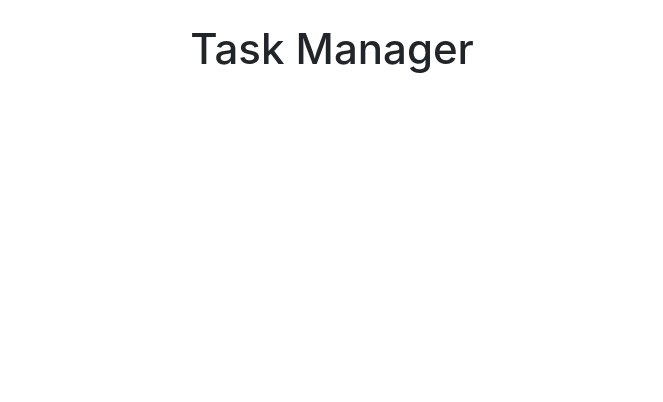
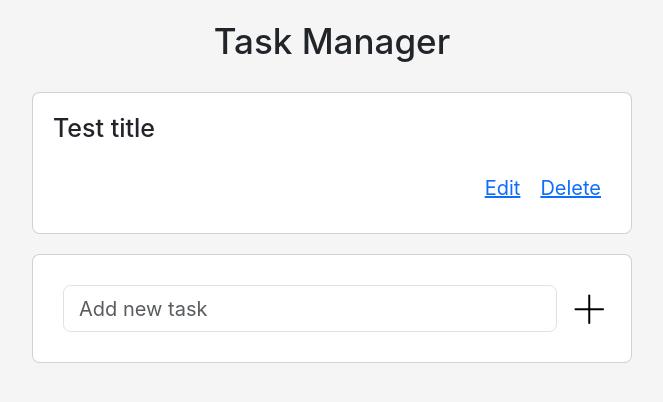
Before and after one commit to RudovichNazar23/ReactTaskManager, a React (Create React App) app in the folder task_manager/: page / in a window 1280 px wide. Shown: the top 402 px of the page, without its empty margins (308-971 px from the left). Built offline with nearby package versions, Linux system fonts and the light colour scheme.

Commit message:
added logic for components

```diff
--- a/task_manager/src/App.css
+++ b/task_manager/src/App.css
@@ -1,3 +1,7 @@
 * {
-  font-size: 24px;
+  font-size: 20px;
 }
+
+body {
+  background-color: whitesmoke;
+}
--- a/task_manager/src/App.js
+++ b/task_manager/src/App.js
@@ -1,10 +1,13 @@
 import React from "react";
 import './App.css';
+
+import TaskList from "./components/TaskList";
 
 function App() {
   return (
     <div className="container d-flex flex-column align-items-center m-auto">
         <h3 className="text-center p-3">Task Manager</h3>
+        <TaskList tasks={[{"title": "Test title", "content": "Create task manager using React"}]} />
     </div>
   );
 }
--- a/task_manager/src/components/NewTaskForm.js
+++ b/task_manager/src/components/NewTaskForm.js
@@ -0,0 +1,13 @@
+function NewTaskForm(){
+    return (
+        <form className="container d-flex flex-row p-0">
+            <input className="form-control m-2" placeholder="Add new task"/>
+            <button className="btn p-0 m-1">
+                <img src="/add.png" />
+            </button>
+        </form>
+    );
+};
+
+
+export default NewTaskForm;
--- a/task_manager/src/components/Task.js
+++ b/task_manager/src/components/Task.js
@@ -0,0 +1,17 @@
+import TaskHeader from "./TaskHeader";
+
+
+function Task({ task }){
+    return (
+        <div className="card p-3" style={{width: 600}}>
+            <TaskHeader value={task.title} />
+            <div className="d-flex flex-row align-self-end justify-content-end" style={{width: 200, float: "right"}}>
+                <a href="#" className="m-2">Edit</a>
+                <a href="#" className="m-2">Delete</a>
+            </div>
+        </div>
+    )
+};
+
+
+export default Task;
--- a/task_manager/src/components/TaskHeader.js
+++ b/task_manager/src/components/TaskHeader.js
@@ -0,0 +1,7 @@
+function TaskHeader({ value }){
+    return (
+        <div className="card-title"><h5>{value}</h5></div>
+    );
+};
+
+export default TaskHeader;
--- a/task_manager/src/components/TaskList.js
+++ b/task_manager/src/components/TaskList.js
@@ -0,0 +1,22 @@
+import Task from "./Task";
+import NewTaskForm from "./NewTaskForm";
+
+function TaskList({ tasks }){
+    return (
+        <div className="container d-flex flex-column align-items-center">
+            {
+                tasks && (
+                    tasks.map(
+                        (task) => <Task task={task} />
+                    )
+                )
+            }
+            <div className="card p-3 mt-3" style={{width: 600}}>
+                <NewTaskForm />
+            </div>
+        </div>
+    );
+};
+
+
+export default TaskList;
```
Also changed, not shown: task_manager/public/add.png (added).
